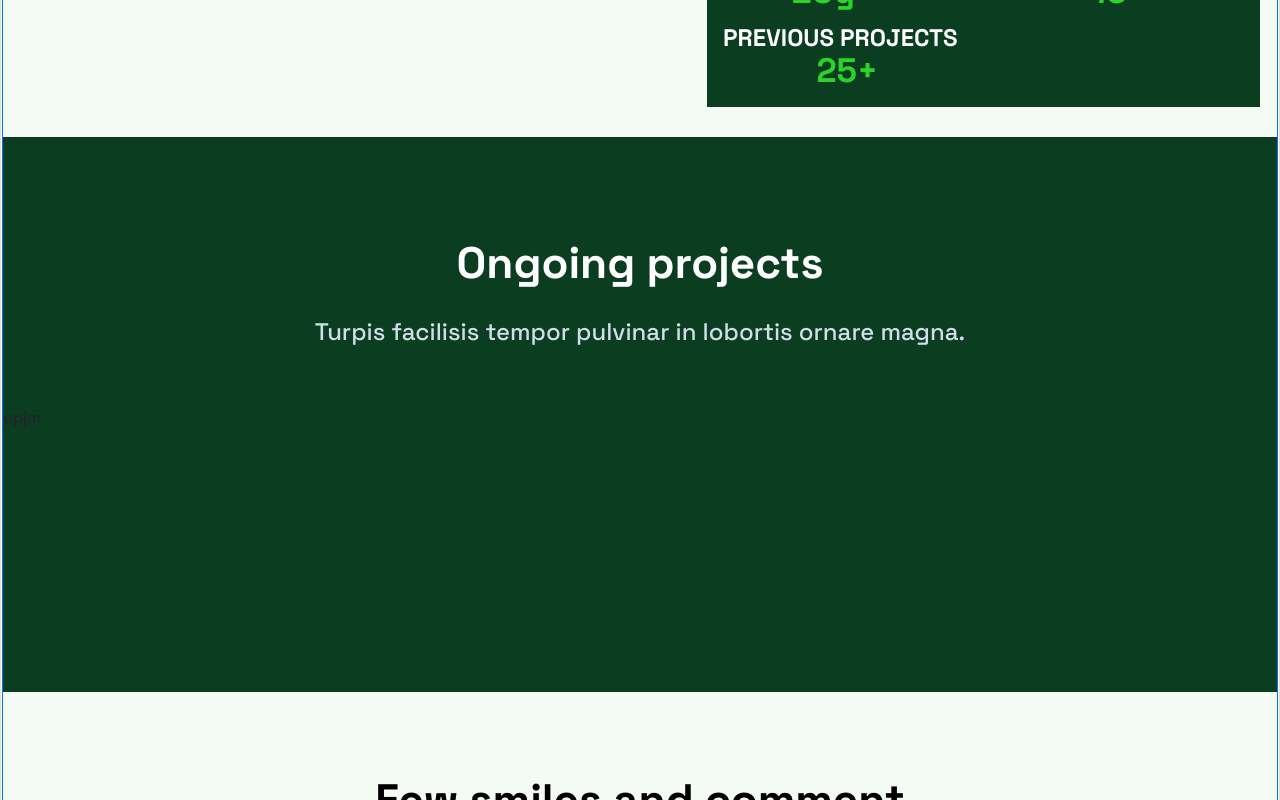
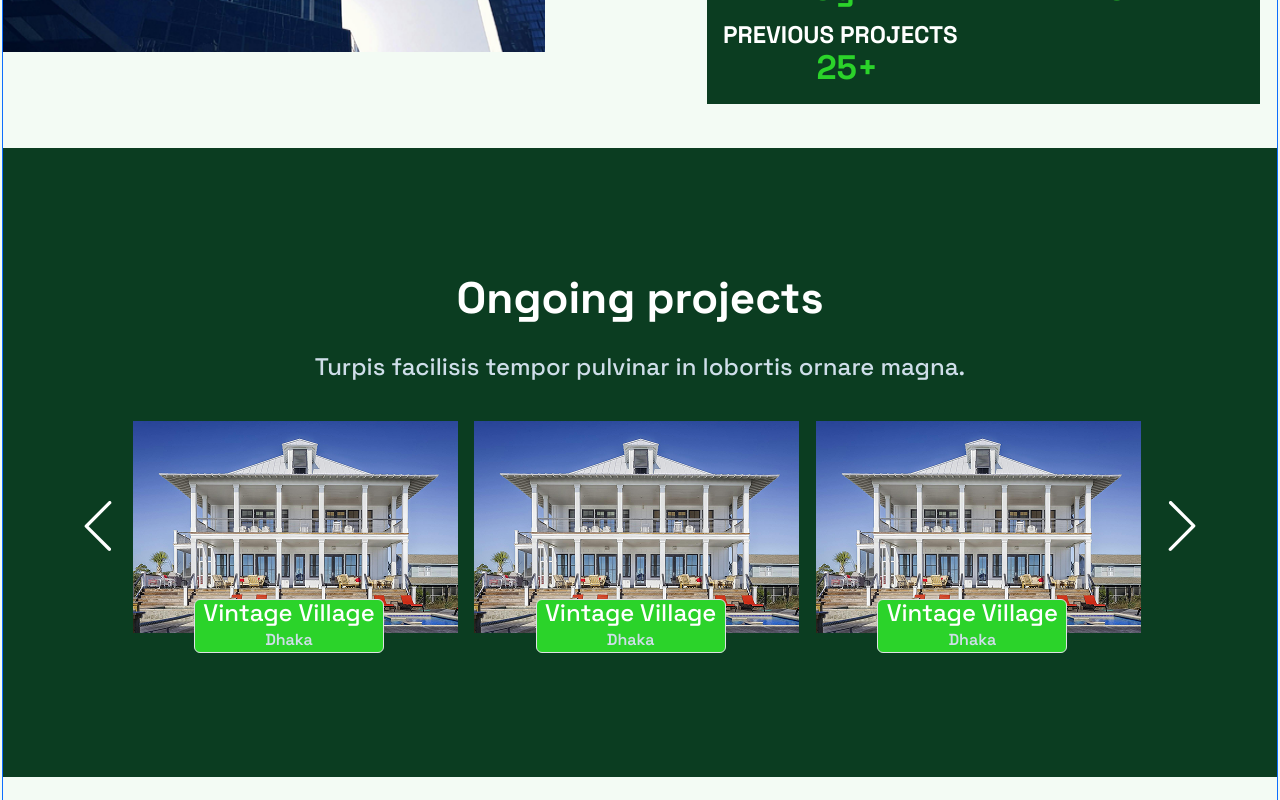
Before and after one commit to SakibFakir69/Real-Estate, a React (Vite) app: page / in a window 1280 px wide. Shown: the part 1320-2120 px from the top of the page. Built offline with nearby package versions, Linux system fonts and the light colour scheme.

Commit message:
ongoing project

```diff
--- a/package.json
+++ b/package.json
@@ -14,6 +14,7 @@
     "react": "^19.1.0",
     "react-bootstrap": "^2.10.10",
     "react-dom": "^19.1.0",
+    "react-icons": "^5.5.0",
     "swiper": "^12.0.3"
   },
   "devDependencies": {
--- a/src/App.jsx
+++ b/src/App.jsx
@@ -8,7 +8,7 @@ import Footer from "./shared/footer";
 
 function App() {
   return (
-    <div className="border main-color">
+    <div className=" main-color">
 
       <section className="color-bg">
         <section className="width-1276 border border-primary mx-auto ">
--- a/src/components/CompanyOverview.jsx
+++ b/src/components/CompanyOverview.jsx
@@ -6,12 +6,14 @@ import "swiper/css";
 
 function CompanyOverview() {
   return (
-    <div className="mt-98 company-box-height ">
+    <div className=" company-box-height " style={{marginTop:"96px"}}>
+
       <section className="d-flex gap-174 ">
 
-        <div className="">
+        <div className="" style={{height:"467px"}}>
           <img
-            className="company-img"
+            className="company-img h-100"
+
             src="pexels-olga-neptuna-1090543-2078774 1.png"
           />
         </div>
--- a/src/components/ContactUs.jsx
+++ b/src/components/ContactUs.jsx
@@ -2,22 +2,20 @@ import React from "react";
 
 function ContactUs() {
   return (
-    <div className="mt-82 bg-color g-2">
+    <div className="mt-97 bg-color g-2" style={{marginTop:"96px"}}>
+
       <div className=" border border-primary">
         <div className="d-flex  flex-column text-center gap-16">
           <h2 className="fs-44 fw-bold text-white mt-114">Contact Us</h2>
-          <p className="fs-22 text-white">
+          <p className="fs-24 sub-head-color">
             Turpis facilisis tempor pulvinar in lobortis ornare magna.
           </p>
         </div>
-
         <div
           className="d-flex flex-column align-content-center justify-content-center  contact-m-l-r "
-
-
         >
           <div className="container mt-3">
-            <div className="row g-4" >
+            <div className="row gx-4 " style={{rowGap:"18px"}} >
 
               <div className="col-md-6">
                 <input
--- a/src/components/Hero.jsx
+++ b/src/components/Hero.jsx
@@ -17,7 +17,7 @@ function Hero() {
                 <h2 className='fs-70 text-white'>A Home is build  with love  and dreams </h2>
                 <p className='fs-24 sub-head-color'>Real estate farm that makes your dreams true</p>
 
-                <div className=' d-flex button-group'>
+                <div className=' d-flex button-group' >
 
                     <button className='btn-color nav-color button-1' >Our Project</button>
 
--- a/src/components/OngoingProject.jsx
+++ b/src/components/OngoingProject.jsx
@@ -1,41 +1,113 @@
 import React from "react";
 
 import { Swiper, SwiperSlide } from "swiper/react";
+import { Navigation } from "swiper/modules";
+import "swiper/css";
 
-// Import Swiper styles
-import "swiper/css";
-// Import Swiper styles
 import "swiper/css";
 import "swiper/css/navigation";
 import "swiper/css/pagination";
 import "swiper/css/scrollbar";
 import "swiper/css/navigation";
+import { BiArrowFromLeft, BiLeftArrow, BiRightArrow } from "react-icons/bi";
+import { SlArrowLeft } from "react-icons/sl";
 
 function OngoingProject() {
   return (
-    <div className="slider-height mt-82 bg-color">
-      <section className="d-flex flex-column gap-40">
+    <div className="  bg-color  p-4" style={{ marginTop: "96px" }}>
+      <section
+        className="d-flex flex-column"
+        style={{ paddingTop: "100px", paddingBottom: "100px" }}
+      >
         {/* text */}
 
-        <div className="d-flex gap-16 mt-100 text-center d-flex flex-column gap-16">
+        <div className="d-flex gap-16 text-center d-flex flex-column gap-16">
           <h2 className="text-white fs-44">Ongoing projects</h2>
           <p className="fs-24 sub-head-color fs-24">
             Turpis facilisis tempor pulvinar in lobortis ornare magna.
           </p>
         </div>
         {/* slider */}
-        <div className="">
+
+        <div className="d-flex align-content-center justify-content-center" style={{marginTop:"40px"}}>
+          <SlArrowLeft size={50} color="white"  style={{marginTop:"60px",marginRight:"10px"}} />
+
+
+
+
+
+          <div className="" style={{ height: "212px" }}>
             <Swiper
+              modules={[Navigation]}
               spaceBetween={0}
               slidesPerView={3}
+              navigation={true}
               onSlideChange={() => console.log("slide change")}
               onSwiper={(swiper) => console.log(swiper)}
               className="swiper-slider-width"
+              style={{ marginTop: "-20px" }}
             >
-            <SwiperSlide>
-                opjm
+              <SwiperSlide
+                className="position-relative "
+                style={{ overflow: "visible", height: "209px",marginRight:"50px" }}
+              >
+                <div>
+                  <img
+                    src="pexels-pixabay-53610 1.png"
+                    className="img-fluid  slider-img"
+                    alt="Vintage Village"
+                  />
+                </div>
+
+                {/* box */}
+                <div className="text-center border btn-color position-absolute d-flex flex-column justify-content-center align-items-center rounded slider-img-box">
+                  <h2 className="fs-24 text-white m-0">Vintage Village</h2>
+                  <p className=" m-0 sub-head-color">Dhaka</p>
+                </div>
+              </SwiperSlide>
+
+              <SwiperSlide
+                className="position-relative "
+                style={{ overflow: "visible", height: "209px" }}
+              >
+                <div>
+                  <img
+                    src="pexels-pixabay-53610 1.png"
+                    className="img-fluid  slider-img"
+                    alt="Vintage Village"
+                  />
+                </div>
+
+                {/* box */}
+                <div className="text-center border btn-color position-absolute d-flex flex-column justify-content-center align-items-center rounded  slider-img-box">
+                  <h2 className="fs-24 text-white m-0">Vintage Village</h2>
+                  <p className=" m-0 sub-head-color">Dhaka</p>
+                </div>
+              </SwiperSlide>
+
+              <SwiperSlide
+                className="position-relative "
+                style={{ overflow: "visible", height: "209px" }}
+              >
+                <div>
+                  <img
+                    src="pexels-pixabay-53610 1.png"
+                    className="img-fluid  slider-img"
+                    alt="Vintage Village"
+                  />
+                </div>
+
+                {/* box */}
+                <div className="text-center border btn-color position-absolute d-flex flex-column justify-content-center align-items-center rounded  slider-img-box">
+                  <h2 className="fs-24 text-white m-0">Vintage Village</h2>
+                  <p className=" m-0 sub-head-color">Dhaka</p>
+                </div>
               </SwiperSlide>
             </Swiper>
+          </div>
+
+           <SlArrowLeft size={50}  color="white"  style={{marginTop:"60px",rotate:"180deg"}}/>
+
         </div>
       </section>
     </div>
--- a/src/components/Testimonial.jsx
+++ b/src/components/Testimonial.jsx
@@ -4,7 +4,7 @@
 
 function Testimonial() {
   return (
-    <div className='mt-82'>
+    <div className='mt-97   '>
         <section>
             <div className='d-flex flex-column gap-16 text-center'>
                 <h2 className='text-black fs-44'>Few smiles and comment</h2>
--- a/src/index.css
+++ b/src/index.css
@@ -52,7 +52,9 @@ a{
 .mt-97{
   margin-top: 97px;
 }
-
+.mt-20{
+  margin-top: 40px;
+}
 .mt-135{
   margin-top: 135px !important;
 }
@@ -184,7 +186,7 @@ a{
   margin-top: 70px;
 }
 .m-b-32{
-  margin-bottom: ;
+  margin-bottom: 32px;
 }
 /* gap */
 
@@ -287,3 +289,29 @@ a{
 .footer-p{
   color: #254B59;
 }
+
+.slider-img{
+  /* style={{width:"321px",height:"209px"}} */
+  width: 325px !important ;
+
+}
+.swiper {
+  overflow: visible !important;
+}
+.slider-img-box{
+  /* style={{
+                  height: "54px",
+                  width: "190px",
+                  bottom: "-70px",
+                  left: "50%",
+                  transform: "translateX(-50%)",
+                  zIndex:"40px"
+                }} */
+
+                height: 54px;
+                width: 190px;
+                bottom: -50px;
+                left: 18%;
+                transform: translateY(-50%);
+                z-index: 40px;
+}
--- a/src/shared/footer.jsx
+++ b/src/shared/footer.jsx
@@ -12,7 +12,6 @@ function Footer() {
           <p className="footer-p">+170345435</p>
           <p className="footer-p">Sakib@gmail.com</p>
         </div>
-
         <div className="col-4  d-flex gap-31 flex-column  align-items-center">
           <h1 className="fs-36 fw-normal">Services</h1>
 
@@ -23,11 +22,8 @@ function Footer() {
             <p className="footer-p">Design</p>
           </div>
         </div>
-
         <div className="col-4  d-flex gap-31 flex-column " >
-
           <h1 className="fs-36 text-end fw-normal">Social Media</h1>
-
           <div className="text-center " >
             <p className="footer-p">Facebook</p>
             <p className="footer-p" style={{marginRight:"50px"}}>X</p>
--- a/src/shared/navbar.jsx
+++ b/src/shared/navbar.jsx
@@ -2,7 +2,7 @@
 
 function Navbar() {
   return (
-    <nav className="d-flex justify-content-between  text-white mt-82" >
+    <nav className="d-flex justify-content-between  text-white mt-96" style={{marginTop:"96px"}} >
       <div>
         <h3 className="fs-1 fw-bold" >Company</h3>
       </div>
```
Also changed, not shown: 2 other files (tests, documents, lock files or other folders). Lines whose indentation alone changed are shown as unchanged.
